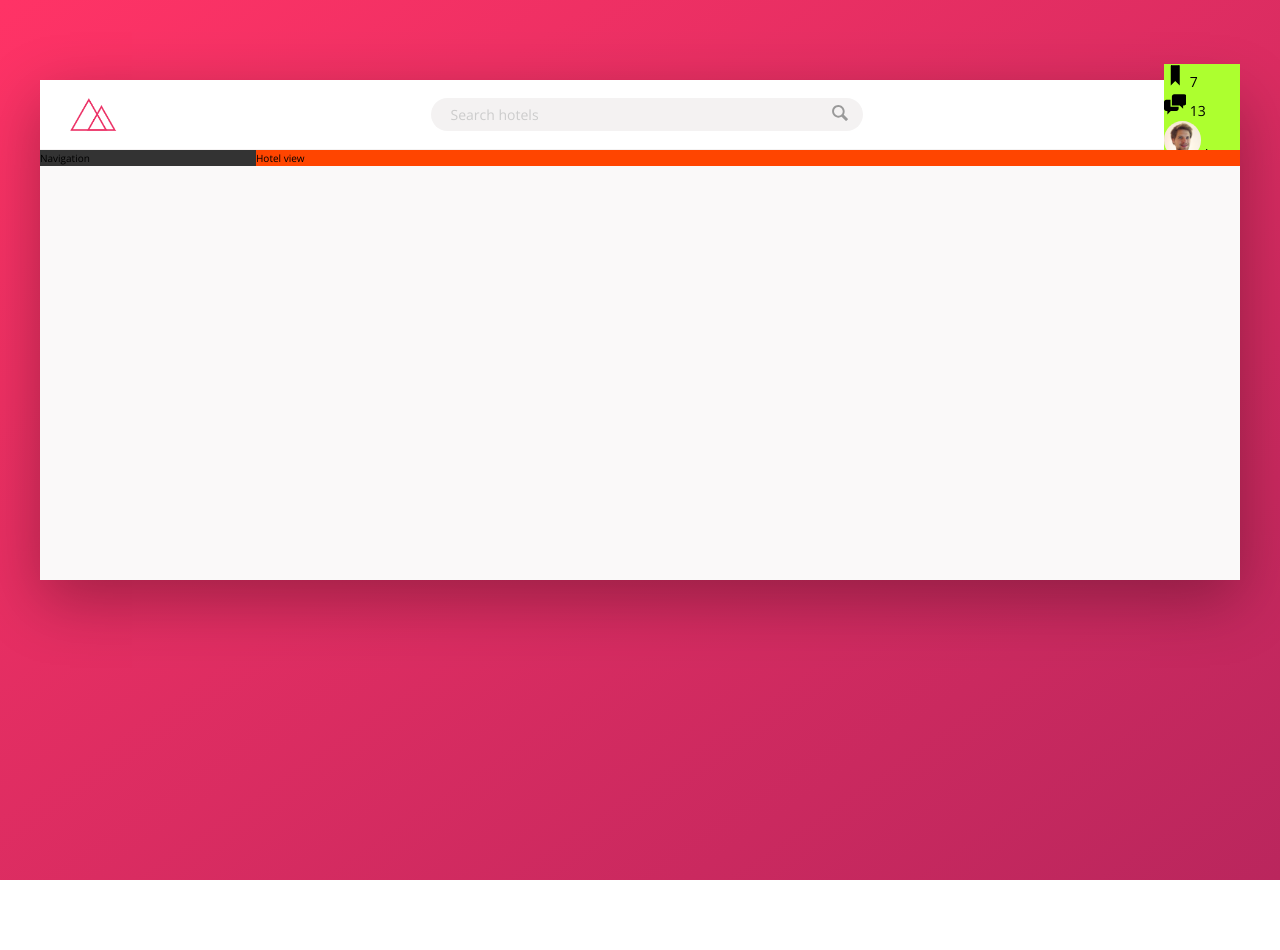
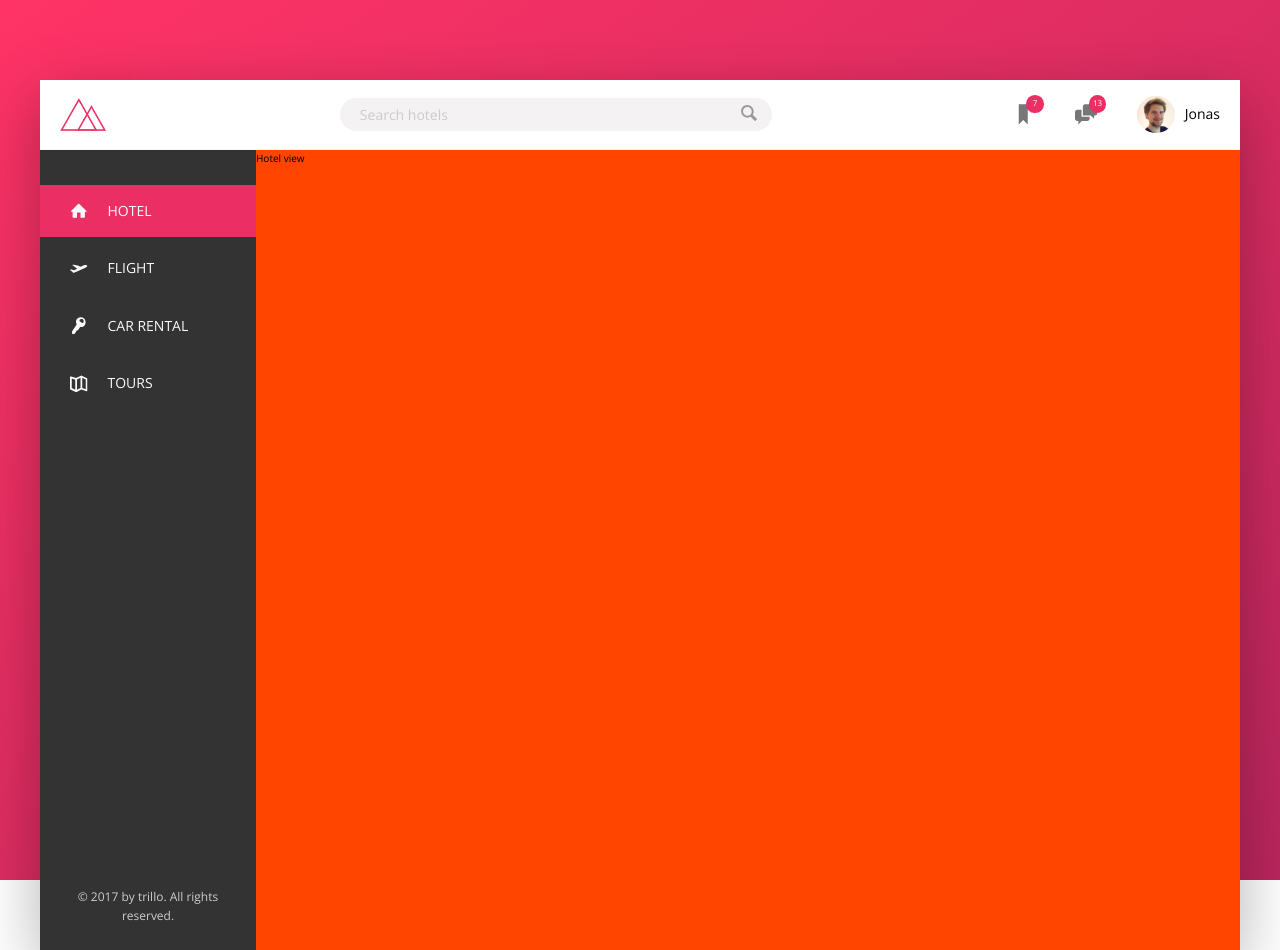
Before and after one commit to pavelchlebek/trillo, a plain HTML site: page index.html in a window 1280 px wide. Before the commit the page ends 880 px from the top, so only its background shows below. Drawn offline with nearby package versions, Linux system fonts and the light colour scheme.

Commit message:
Add Finished Header, Sidebar

```diff
--- a/css/style.css
+++ b/css/style.css
@@ -71,16 +71,20 @@ body {
 
 .sidebar {
   background-color: var(--color-grey-dark-1);
-  flex: 0 0 18%; }
+  flex: 0 0 18%;
+  display: flex;
+  flex-direction: column;
+  justify-content: space-between; }
 
 .hotel-view {
   background-color: #fff;
   background-color: orangered;
-  flex: 1; }
+  flex: 1;
+  height: 80rem; }
 
 .logo {
   height: 3.25rem;
-  margin-left: 3rem; }
+  margin-left: 2rem; }
 
 .search {
   flex: 0 0 40%;
@@ -120,10 +124,82 @@ body {
     fill: var(--color-grey-dark-3); }
 
 .user-nav {
-  background-color: greenyellow; }
+  align-self: stretch;
+  display: flex;
+  align-items: center; }
+  .user-nav > * {
+    padding: 0 2rem;
+    cursor: pointer;
+    height: 100%;
+    display: flex;
+    align-items: center; }
+  .user-nav > *:hover {
+    background-color: var(--color-grey-light-2); }
+  .user-nav__icon-box {
+    position: relative; }
   .user-nav__icon {
     height: 2.25rem;
-    width: 2.25rem; }
+    width: 2.25rem;
+    fill: var(--color-grey-dark-2); }
+  .user-nav__notification {
+    font-size: 0.8rem;
+    width: 1.75rem;
+    height: 1.75rem;
+    border-radius: 50%;
+    background-color: var(--color-primary);
+    color: #fff;
+    position: absolute;
+    top: 1.5rem;
+    right: 1.1rem;
+    display: flex;
+    align-items: center;
+    justify-content: center; }
   .user-nav__user-photo {
     height: 3.75rem;
-    border-radius: 50%; }
+    border-radius: 50%;
+    margin-right: 1rem; }
+
+.side-nav {
+  font-size: 1.4rem;
+  list-style: none;
+  margin-top: 3.5rem; }
+  .side-nav__item {
+    position: relative; }
+    .side-nav__item:not(:last-child) {
+      margin-bottom: 0.5rem; }
+  .side-nav__item::before {
+    content: "";
+    position: absolute;
+    top: 0;
+    left: 0;
+    height: 100%;
+    width: 3px;
+    background-color: var(--color-primary);
+    transform: scaleY(0);
+    transition: transform 0.2s, width 0.4s cubic-bezier(1, 0, 0, 1) 0.2s, background-color 0.1s; }
+  .side-nav__item:hover::before, .side-nav__item--active::before {
+    transform: scaleY(1);
+    width: 100%; }
+  .side-nav__item:active::before {
+    background-color: var(--color-primary-light); }
+  .side-nav__link:link, .side-nav__link:visited {
+    color: var(--color-grey-light-1);
+    text-decoration: none;
+    text-transform: uppercase;
+    display: block;
+    padding: 1.5rem 3rem;
+    position: relative;
+    z-index: 10;
+    display: flex;
+    align-items: center; }
+  .side-nav__icon {
+    width: 1.75rem;
+    height: 1.75rem;
+    margin-right: 2rem;
+    fill: currentColor; }
+
+.legal {
+  font-size: 1.2rem;
+  color: var(--color-grey-light-4);
+  text-align: center;
+  padding: 2.5rem; }
--- a/index.html
+++ b/index.html
@@ -42,7 +42,43 @@
         </nav>
       </header>
       <div class="content">
-        <nav class="sidebar">Navigation</nav>
+        <nav class="sidebar">
+          <ul class="side-nav">
+            <li class="side-nav__item side-nav__item--active">
+              <a href="#" class="side-nav__link">
+                <svg class="side-nav__icon">
+                  <use xlink:href="img/sprite.svg#icon-home"></use>
+                </svg>
+                <span>Hotel</span>
+              </a>
+            </li>
+            <li class="side-nav__item">
+              <a href="#" class="side-nav__link">
+                <svg class="side-nav__icon">
+                  <use xlink:href="img/sprite.svg#icon-aircraft-take-off"></use>
+                </svg>
+                <span>Flight</span>
+              </a>
+            </li>
+            <li class="side-nav__item">
+              <a href="#" class="side-nav__link">
+                <svg class="side-nav__icon">
+                  <use xlink:href="img/sprite.svg#icon-key"></use>
+                </svg>
+                <span>Car rental</span>
+              </a>
+            </li>
+            <li class="side-nav__item">
+              <a href="#" class="side-nav__link">
+                <svg class="side-nav__icon">
+                  <use xlink:href="img/sprite.svg#icon-map"></use>
+                </svg>
+                <span>Tours</span>
+              </a>
+            </li>
+          </ul>
+          <div class="legal">&copy; 2017 by trillo. All rights reserved.</div>
+        </nav>
         <main class="hotel-view">Hotel view</main>
       </div>
     </div>
--- a/sass/_components.scss
+++ b/sass/_components.scss
@@ -2,7 +2,7 @@
 
 .logo {
   height: 3.25rem;
-  margin-left: 3rem;
+  margin-left: 2rem;
 }
 
 // SEARCH
@@ -63,26 +63,130 @@
 // USER NAVIGATION
 
 .user-nav {
-  background-color: greenyellow;
+  align-self: stretch;
+
+  display: flex;
+  align-items: center;
+
+  // all direct children of the element (.user-nav)
+  & > * {
+    padding: 0 2rem;
+    cursor: pointer;
+    height: 100%;
+
+    display: flex;
+    align-items: center;
+  }
+
+  & > *:hover {
+    background-color: var(--color-grey-light-2);
+  }
+
   &__icon-box {
+    position: relative;
   }
 
   &__icon {
     height: 2.25rem;
     width: 2.25rem;
+    fill: var(--color-grey-dark-2);
   }
 
   &__notification {
-  }
+    font-size: 0.8rem;
+    width: 1.75rem;
+    height: 1.75rem;
+    border-radius: 50%;
+    background-color: var(--color-primary);
+    color: #fff;
 
-  &__user {
+    position: absolute;
+    top: 1.5rem;
+    right: 1.1rem;
+
+    display: flex;
+    align-items: center;
+    justify-content: center;
   }
 
   &__user-photo {
     height: 3.75rem;
     border-radius: 50%;
+    margin-right: 1rem;
   }
 
   &__user-name {
   }
 }
+
+// SIDE NAVIGATION
+
+.side-nav {
+  font-size: 1.4rem;
+  list-style: none;
+  margin-top: 3.5rem;
+
+  &__item {
+    position: relative;
+
+    &:not(:last-child) {
+      margin-bottom: 0.5rem;
+    }
+  }
+
+  &__item::before {
+    content: "";
+    position: absolute;
+    top: 0;
+    left: 0;
+    height: 100%;
+    width: 3px;
+    background-color: var(--color-primary);
+    transform: scaleY(0);
+    // transform-origin: bottom; // default value is center
+    transition: transform 0.2s, width 0.4s cubic-bezier(1, 0, 0, 1) 0.2s,
+      // second value is delay
+      background-color 0.1s;
+  }
+
+  &__item:hover::before,
+  &__item--active::before {
+    transform: scaleY(1);
+    width: 100%;
+  }
+
+  &__item:active::before {
+    background-color: var(--color-primary-light);
+  }
+
+  &__link:link,
+  &__link:visited {
+    color: var(--color-grey-light-1);
+    text-decoration: none;
+    text-transform: uppercase;
+    display: block;
+    padding: 1.5rem 3rem;
+
+    position: relative; // z-index only works if position: relative;
+    z-index: 10;
+
+    display: flex;
+    align-items: center;
+  }
+
+  &__icon {
+    width: 1.75rem;
+    height: 1.75rem;
+    margin-right: 2rem;
+    fill: currentColor;
+  }
+}
+
+// LEGAL
+
+.legal {
+  font-size: 1.2rem;
+  color: var(--color-grey-light-4);
+  text-align: center;
+  padding: 2.5rem;
+}
--- a/sass/_layout.scss
+++ b/sass/_layout.scss
@@ -26,6 +26,9 @@
   background-color: var(--color-grey-dark-1);
 
   flex: 0 0 18%; // dose not grow nor shrink with flex-basis: 18%
+  display: flex;
+  flex-direction: column;
+  justify-content: space-between;
 }
 
 .hotel-view {
@@ -33,4 +36,5 @@
   background-color: orangered;
 
   flex: 1;
+  height: 80rem;
 }
```
